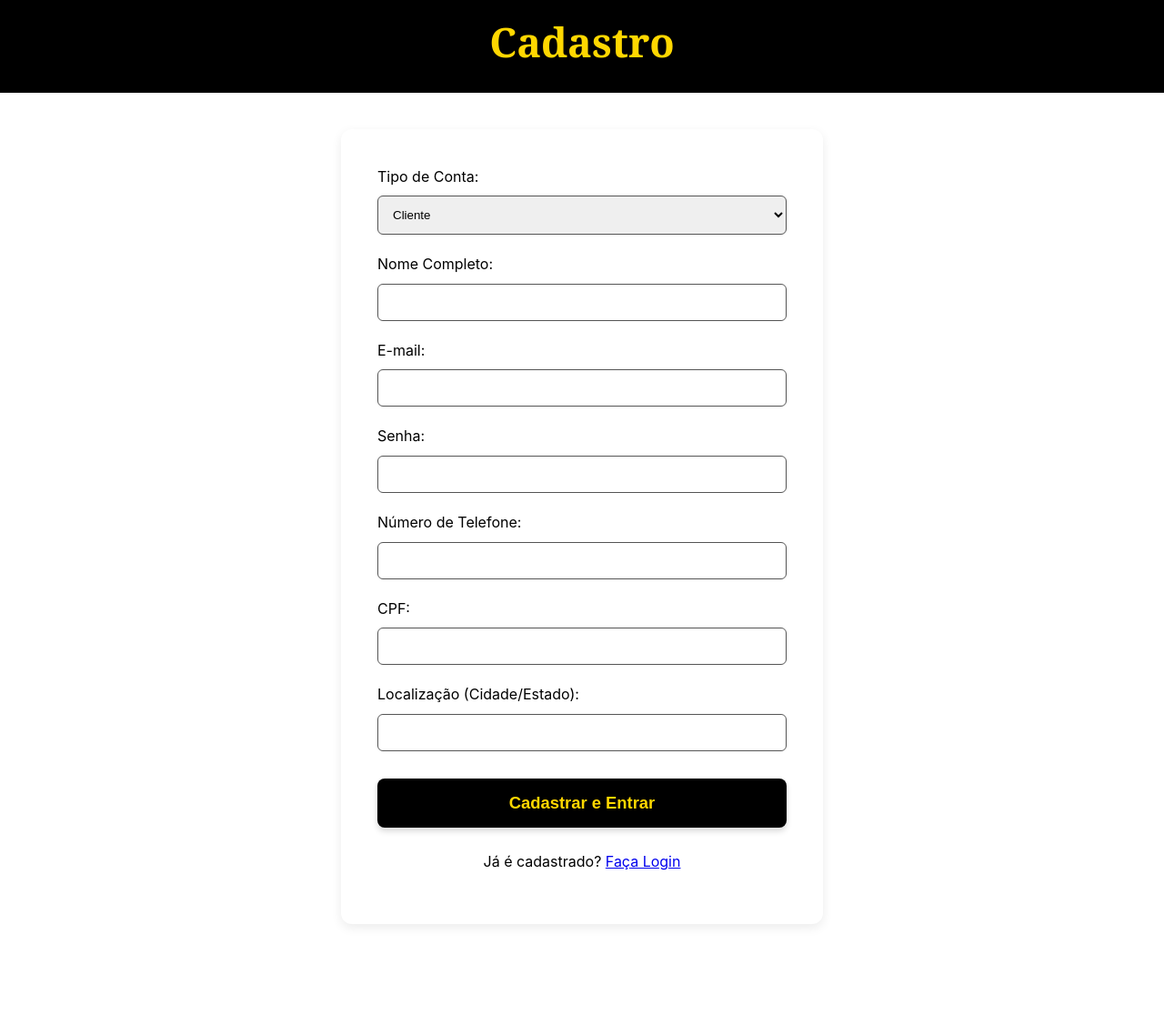
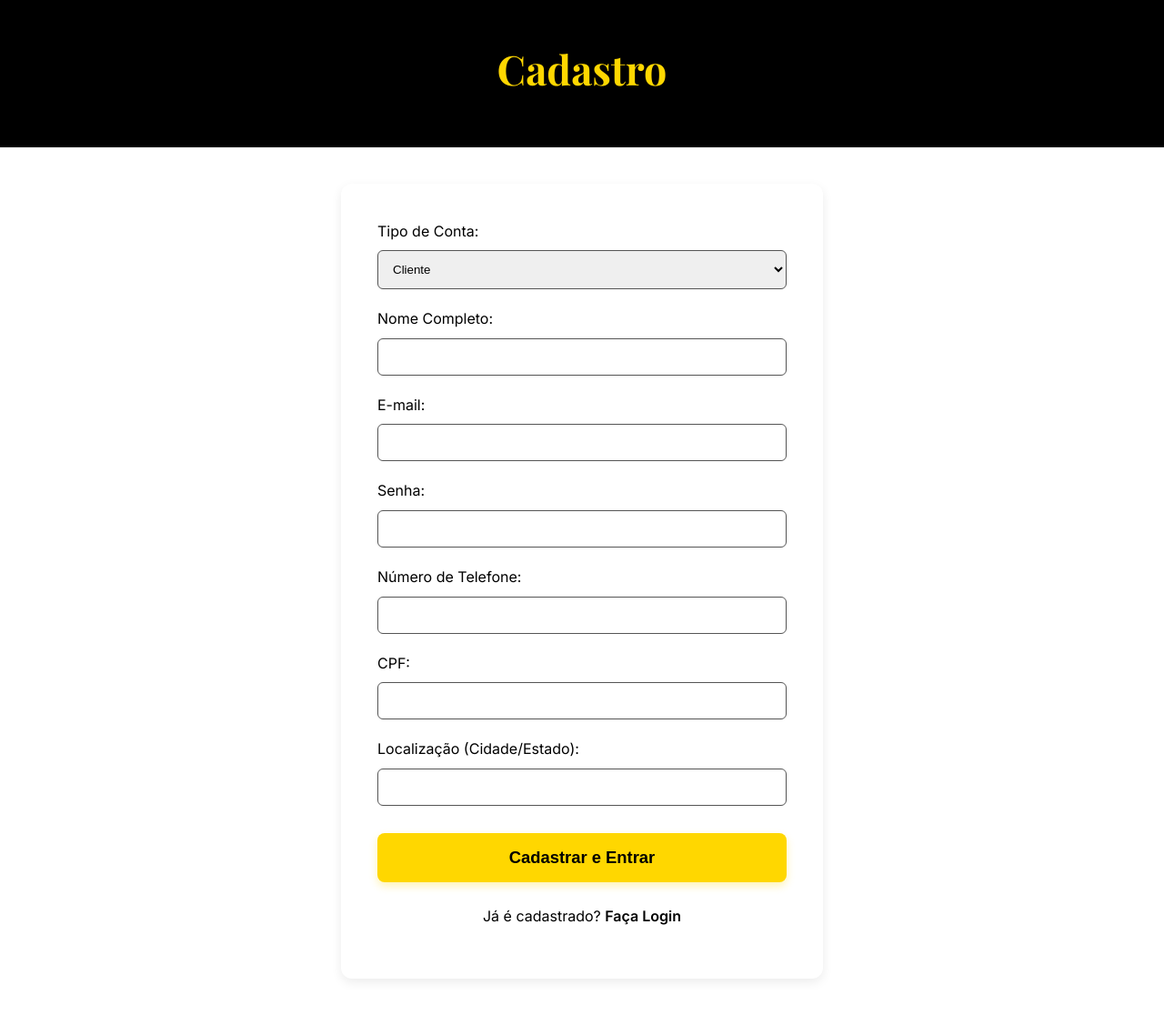
Before and after one commit to jmsv25t/omega, a Python web app: template templates/cadastro.html in a window 1280 px wide. Shown: the whole page at 91% size. Before the commit the page ends 1018 px from the top, so only its background shows below. Run offline with Jinja, Linux system fonts and the light colour scheme; the template is opened without the code that fills it, so the values that code supplies are empty.

Commit message:
Enhance cadastro.html with styles and fonts
Added Google Fonts link and updated button styles.

```diff
--- a/templates/cadastro.html
+++ b/templates/cadastro.html
@@ -5,11 +5,12 @@
     <meta name="viewport" content="width=device-width, initial-scale=1.0">
     <title>Cadastro - Beauty Wave</title>
     <link rel="stylesheet" href="{{ url_for('static', filename='css/style.css') }}">
+    <link href="https://fonts.googleapis.com/css2?family=Inter:wght@400;600;700&family=Playfair+Display:wght@700&display=swap" rel="stylesheet">
 </head>
 <body>
-    <div class="dark-section" style="text-align: center; padding: 10px;">
+    <header class="dark-section text-center">
         <h1 class="header-title">Cadastro</h1>
-    </div>
+    </header>
 
     <div class="form-container">
         <form action="{{ url_for('cadastro') }}" method="POST">
@@ -39,11 +40,11 @@
             <label for="localizacao">Localização (Cidade/Estado):</label>
             <input type="text" id="localizacao" name="localizacao">
 
-            <button type="submit" class="main-button">Cadastrar e Entrar</button>
+            <button type="submit" class="main-button button-cta">Cadastrar e Entrar</button>
         </form>
 
-        <p style="text-align: center; margin-top: 15px;">
-            Já é cadastrado? <a href="{{ url_for('login') }}">Faça Login</a>
+        <p class="form-link">
+            Já é cadastrado? <a href="{{ url_for('login') }}" style="color: var(--primary-color); font-weight: 600;">Faça Login</a>
         </p>
     </div>
 </body>
```
